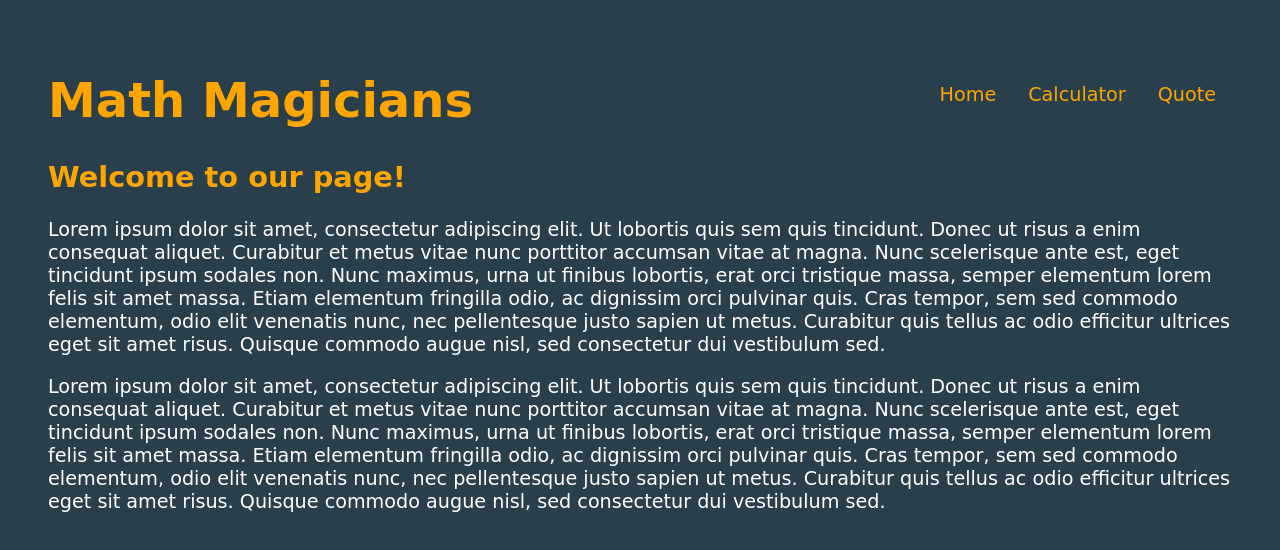
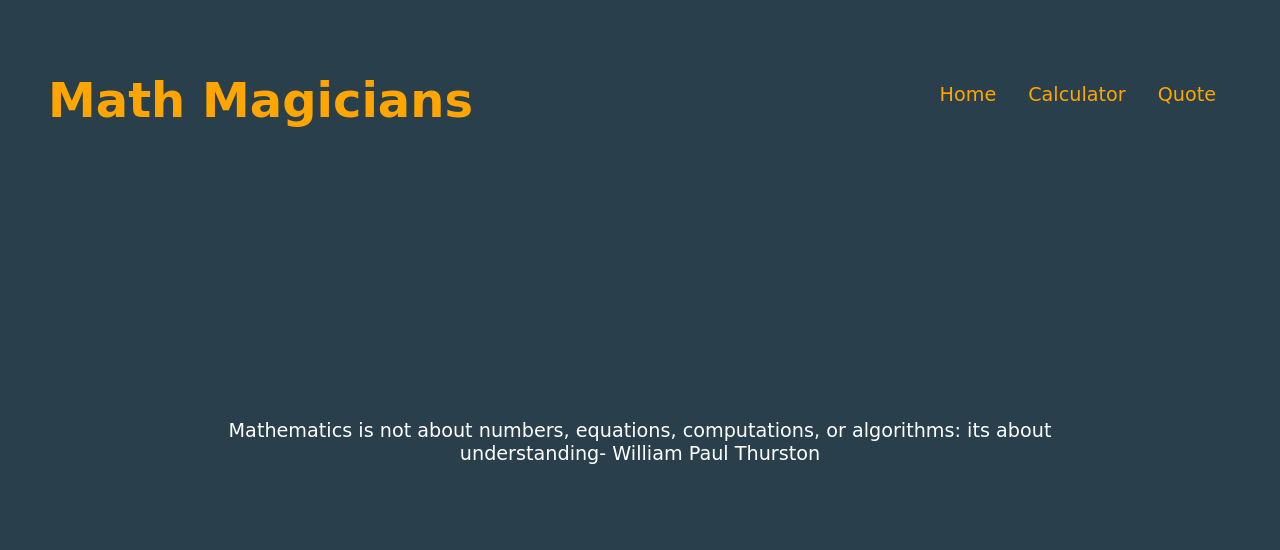
Before and after one commit to lily-coder/math-magicians, a React (Create React App) app: page /quote in a window 1280 px wide. Shown: the top 550 px of the page. Built offline with nearby package versions, Linux system fonts and the light colour scheme.

Commit message:
Add home and quote pages

```diff
--- a/src/App.js
+++ b/src/App.js
@@ -66,7 +66,7 @@ const App = () => {
             </div>
           </div>
         </Route>
-        <Route path='/'>
+        <Route path='/home'>
           <Home />
         </Route>
         <Route path='/quote'>
--- a/src/components/Navbar.js
+++ b/src/components/Navbar.js
@@ -7,7 +7,7 @@ const Navbar = () => {
   const links = [
     {
       id: 1,
-      path: '/',
+      path: '/home',
       text: 'Home',
     },
     {
```
